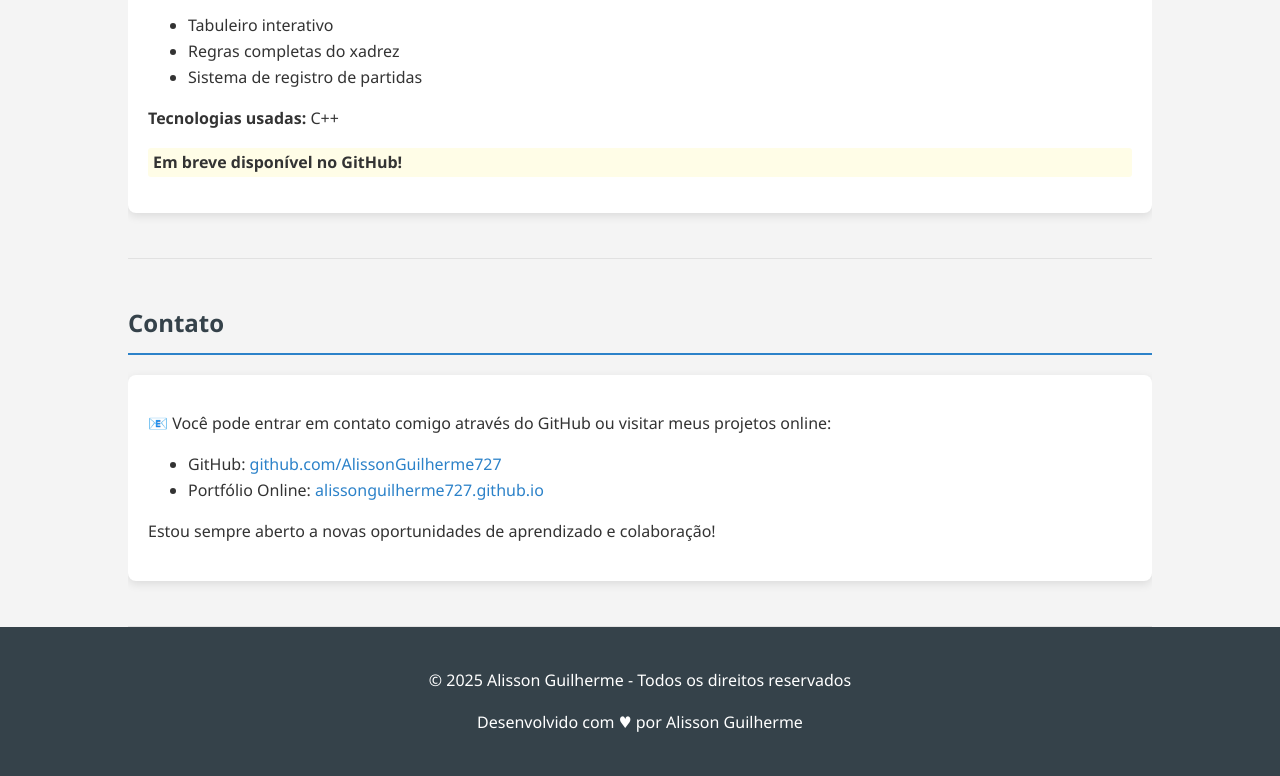
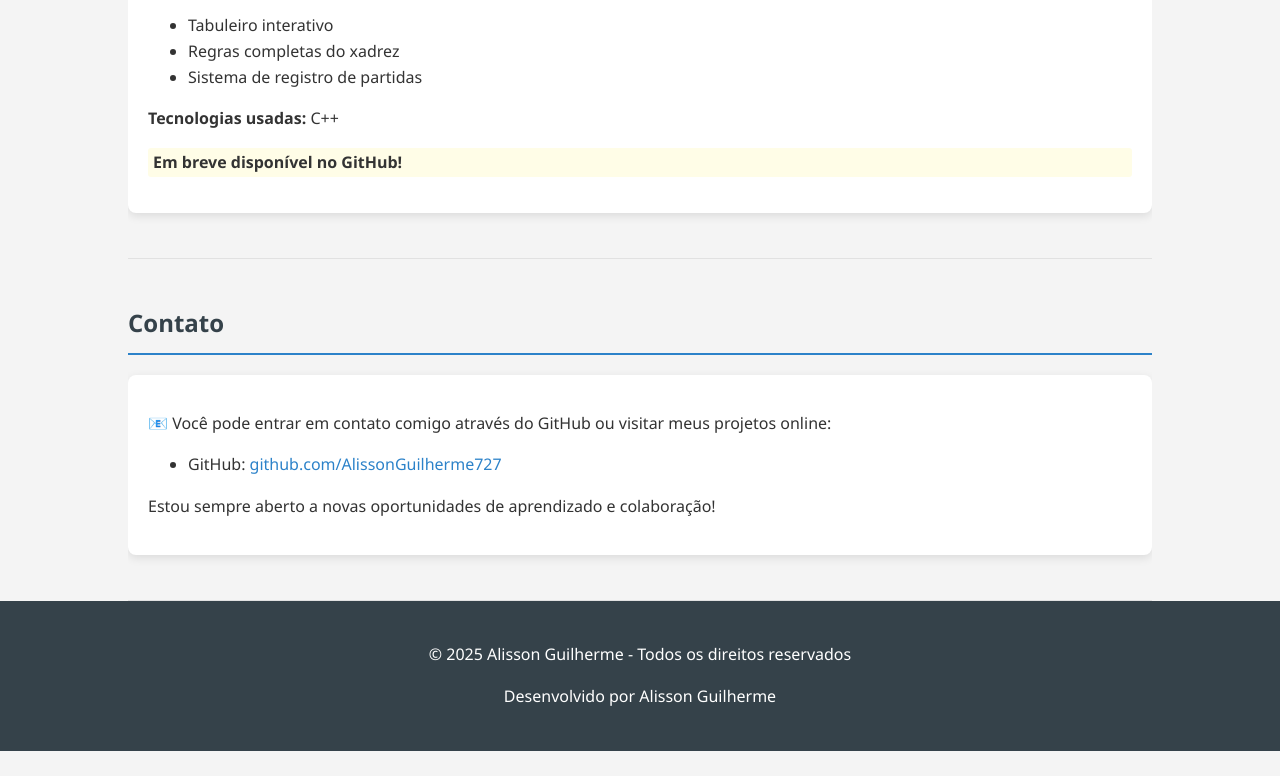
Before and after one commit to AlissonGuilherme727/projetos.github.io, a plain HTML site: page index.html in a window 1280 px wide. Shown: the part 1521-2297 px from the top of the page. After the commit the page ends 2272 px from the top, so only its background shows below. Drawn offline with Linux system fonts and the light colour scheme.

Commit message:
index.html

```diff
--- a/index.html
+++ b/index.html
@@ -159,7 +159,6 @@
                 <p>📧 Você pode entrar em contato comigo através do GitHub ou visitar meus projetos online:</p>
                 <ul>
                     <li>GitHub: <a href="https://github.com/AlissonGuilherme727">github.com/AlissonGuilherme727</a></li>
-                    <li>Portfólio Online: <a href="https://alissonguilherme727.github.io">alissonguilherme727.github.io</a></li>
                 </ul>
                 <p>Estou sempre aberto a novas oportunidades de aprendizado e colaboração!</p>
             </div>
@@ -168,7 +167,7 @@
 
     <footer>
         <p>&copy; 2025 Alisson Guilherme - Todos os direitos reservados</p>
-        <p>Desenvolvido com ♥ por Alisson Guilherme</p>
+        <p>Desenvolvido por Alisson Guilherme</p>
     </footer>
 </body>
 </html>
```
